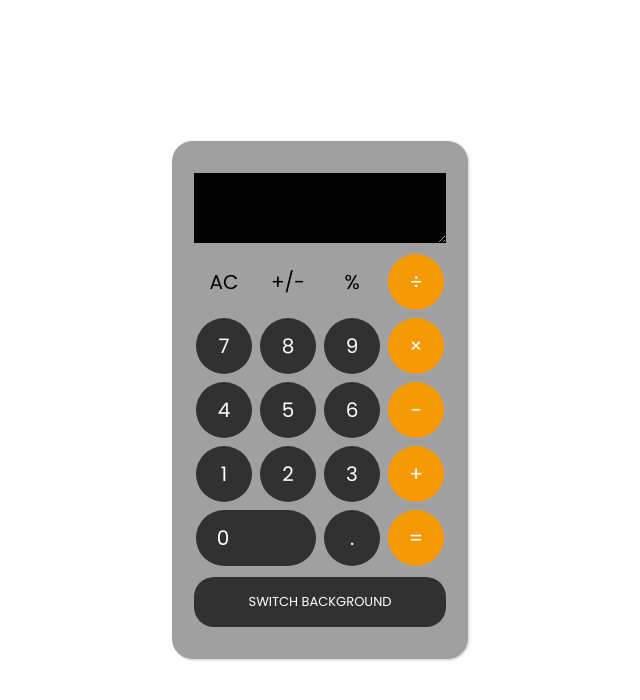
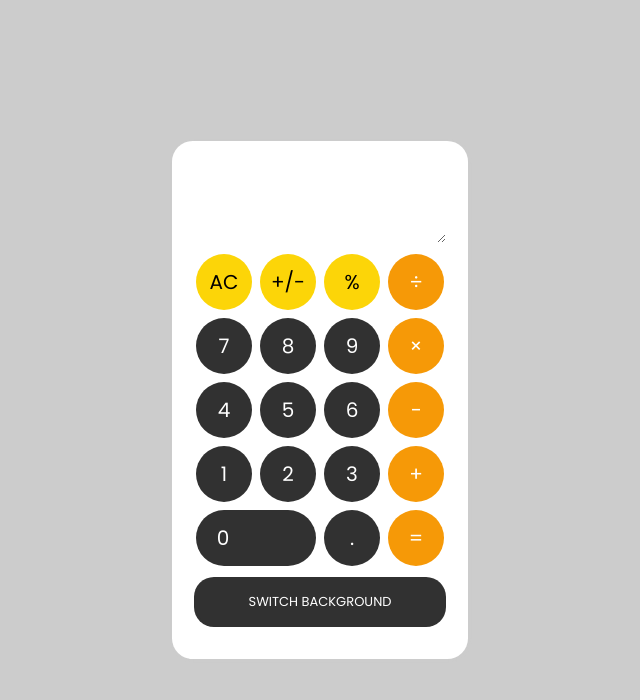
Before and after one commit to peacebrowne/calculator, a plain HTML site: page index.html in a window 1280 px wide. Both pictures are taken after a click on the button "SWITCH BACKGROUND". Shown: the whole page, without its empty margins (320-960 px from the left). Drawn offline with Linux system fonts and the light colour scheme.

Commit message:
switching between background color modes

```diff
--- a/app.js
+++ b/app.js
@@ -142,14 +142,13 @@ onclick = ev => {
 
 const banner = document.querySelector('.banner')
 const switch_bgColor = document.querySelector('.toggle')
+const body = element('body')
 
 /**
  * @param data - switches between color
  */
 const modes = () =>{
-    banner.classList.toggle('banner_whitemode')
-    screen.classList.toggle('demo_whitemode')
-    first.forEach(btn => btn.classList.toggle('demo_whitemode'))
+    body.classList.toggle('light')
 }
 
 switch_bgColor.addEventListener('click',modes)
--- a/style.css
+++ b/style.css
@@ -6,9 +6,7 @@
     padding: 0;
     font-family: 'Poppins', sans-serif;
 }
-body{
-    background-color: var(--white);
-}
+
 
 :root {
 	--color-white: #fff;
@@ -41,6 +39,10 @@ body{
 	--screen-fg: var(--color-black);
 }
 
+body{
+    background-color: var(--body-bg);
+}
+
 main{
     width: 100%;
     height: 100vh;
@@ -52,7 +54,7 @@ main{
 .banner{
     width: 280px;
     padding: 2rem 0.5rem;
-    background-color: var(--btn-fg-firstThree);
+    background-color: var(--main-bg);
     box-shadow: 1px 1px 3px var(--color-gray);
     border-radius: 1.3rem;
     display: flex;
@@ -63,8 +65,7 @@ main{
 
 .screen{
     width: 90%;
-    color: var(--color-white);
-    background-color: var(--color-black);
+    background-color: var(--main-bg);
     border: none;
     display: flex;
     justify-content: flex-end;
@@ -73,12 +74,12 @@ main{
 }
 
 textarea{
-    background-color: var(--color-black);
+    background-color: var(--main-bg);
     display: flex;
     justify-content: baseline;
     border: none;
     outline: none;
-    color: var(--color-white);
+    color: var(--screen-fg);
     text-align: right;
     font-size: 1.5rem;
     padding: 0 1rem;
@@ -99,7 +100,7 @@ textarea{
 
 .first-three-btn{
     background-color: var(--btn-bg-firstThree);
-    color: var(--color-black);
+    color: var(--btn-fg-firstThree);
 }
 
 button:nth-child(4),
@@ -108,7 +109,7 @@ button:nth-child(12),
 button:nth-child(16),
 button:nth-child(19)
 {
-    background-color: var(--color-orange);
+    background-color: var(--btn-bg-lastColumn);
     color: var(--color-white);
 }
 
```
